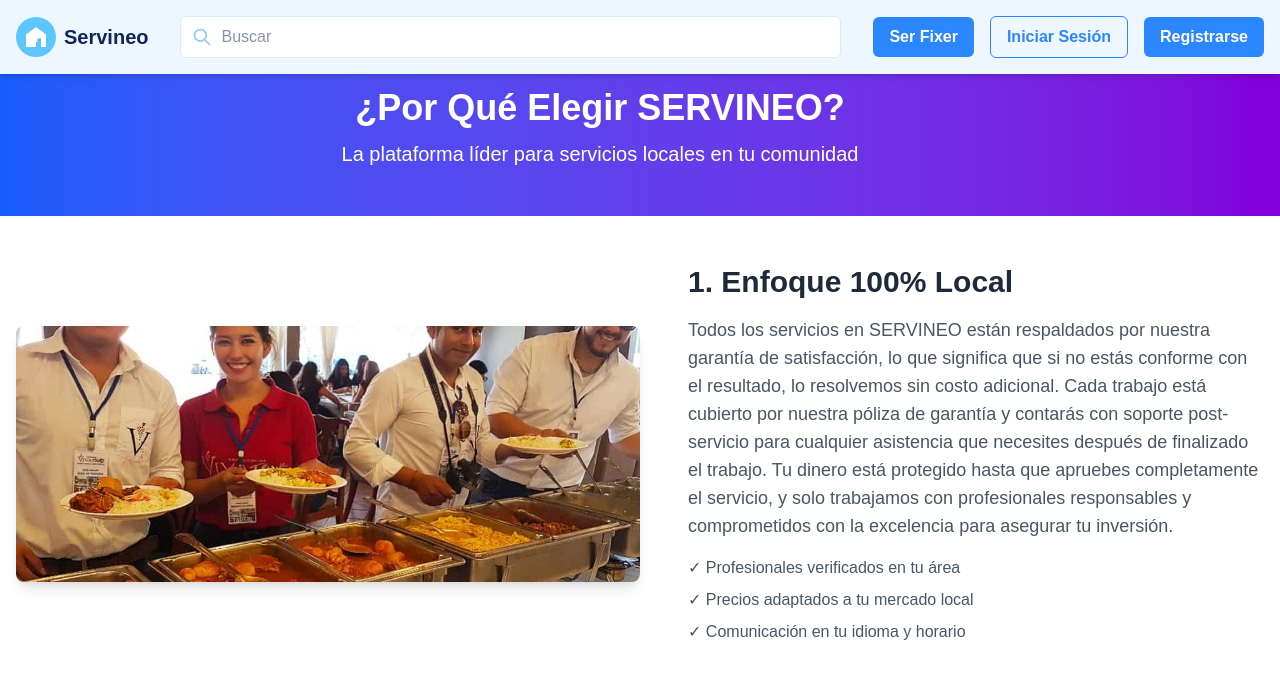
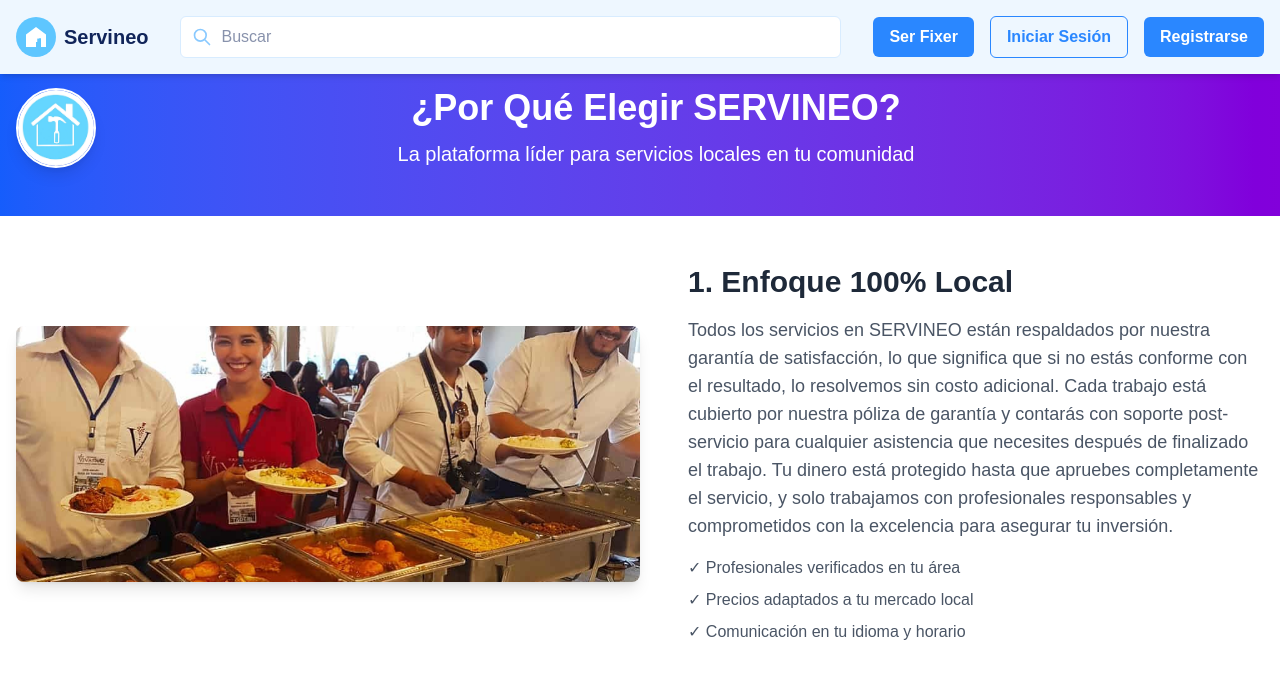
Before and after one commit to robertgt0/alquiler_front, a Next.js app: page /porqueservineo in a window 1280 px wide. Shown: the top 678 px of the page. Built offline with nearby package versions, Linux system fonts and the light colour scheme.

Commit message:
Fix: Agregar logo al header de ¿Por que Servineo?

```diff
--- a/src/app/porqueservineo/page.tsx
+++ b/src/app/porqueservineo/page.tsx
@@ -15,7 +15,13 @@ export default function PorQueElegirnos() {
     <div className="container mx-auto px-4">
       <div className="flex items-center">
         {/* Logo a la izquierda - circular */}
-
+        <div className="flex-shrink-0 mr-6 md:mr-8">
+          <img
+            src="/logo-servineo.jpg"
+            alt="SERVINEO Logo"
+            className="w-16 h-16 md:w-20 md:h-20 object-cover rounded-full border-2 border-white shadow-lg"
+          />
+        </div>
 
         {/* Texto centrado */}
         <div className="flex-1 text-center">
```
